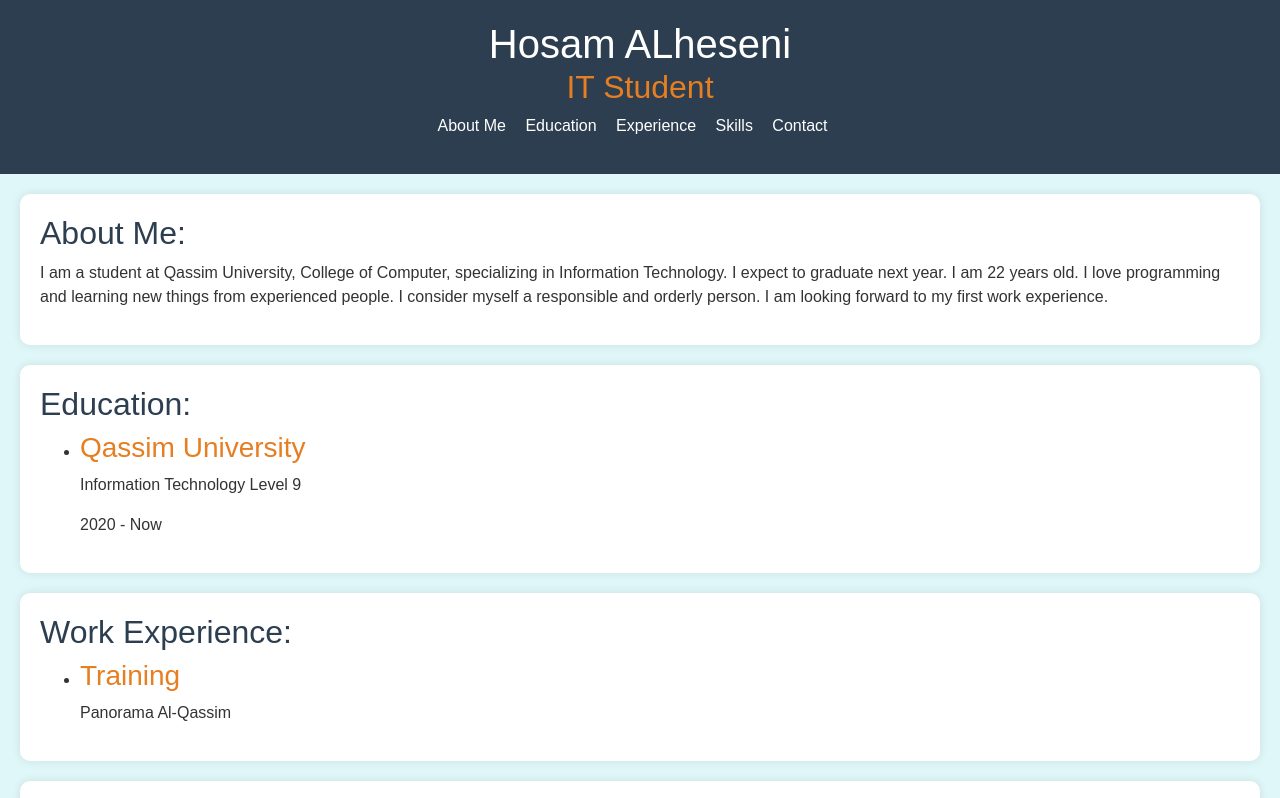
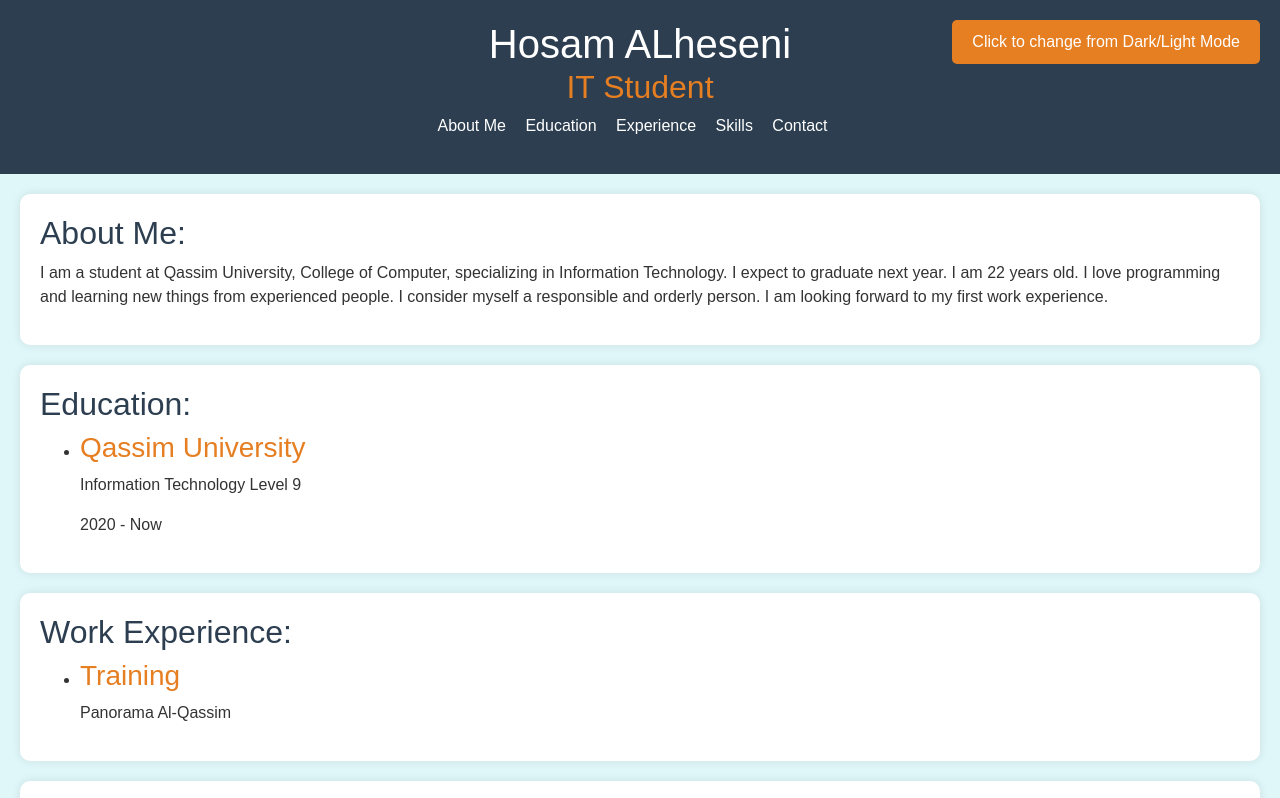
Before and after one commit to HosamAlheseni/CV, a plain HTML site: page index.html in a window 1280 px wide. Shown: the top 798 px of the page. Drawn offline with nearby package versions, Linux system fonts and the light colour scheme.

Commit message:
Add dark and light Mode

```diff
--- a/index.html
+++ b/index.html
@@ -13,12 +13,14 @@
       padding: 0;
       background-color: #e0f7fa;
       color: #333333;
+	  transition: background-color 0.3s, color 0.3s;
     }
 
     header {
       background-color: #2c3e50;
       padding: 20px;
       text-align: center;
+	  transition: background-color 0.3s;
     }
 
     header h1 {
@@ -59,6 +61,7 @@
       border-radius: 10px;
       background-color: #ffffff;
       box-shadow: 0 0 10px rgba(0, 0, 0, 0.1);
+	  transition: background-color 0.3s, color 0.3s;
     }
 
     section h2 {
@@ -120,11 +123,69 @@
     ul li h3 {
       color: #e67e22;
     }
+
+	/* Name: hosam hasan ALheseni  */
+
+	/* Dark Mode Styles  */
+
+        input[type="checkbox"] {
+            display: none;
+        }
+
+        input[type="checkbox"]:checked ~ .dark-mode {
+            background-color: #333333;
+            color: #ffffff;
+        }
+
+        input[type="checkbox"]:checked ~ .dark-mode header {
+            background-color: #000000;
+        }
+
+        input[type="checkbox"]:checked ~ .dark-mode section {
+            background-color: #444444;
+        }
+
+        input[type="checkbox"]:checked ~ .dark-mode .contact-form {
+            background-color: #000000;
+        }
+
+        /* Toggle Switch */
+        .mode-toggle {
+            position: fixed;
+            top: 20px;
+            right: 20px;
+            z-index: 1000;
+        }
+
+        .mode-toggle input {
+            display: none;
+        }
+
+        .mode-toggle label {
+            background-color: #e67e22;
+            color: #ffffff;
+            padding: 10px 20px;
+            border-radius: 5px;
+            cursor: pointer;
+            transition: background-color 0.3s;
+        }
+
+        input[type="checkbox"]:checked + .mode-toggle label {
+            background-color: #2c3e50;
+        }
   </style>
 
 </head>
 <body>
-  <header>
+	<input type="checkbox" id="mode-toggle">
+
+
+    <div class="mode-toggle">
+        <label for="mode-toggle">Click to change from  Dark/Light Mode</label>
+    </div>
+	<div class="dark-mode">
+	 <header>
+
     <h1>Hosam ALheseni</h1>
     <h2>IT Student</h2>
     <nav>
@@ -136,7 +197,7 @@
         <li><a href="#contact">Contact</a></li>
       </ul>
     </nav>
-  </header>
+	</header>
   <main>
     <section id="about">
       <h2>About Me:</h2>
```
